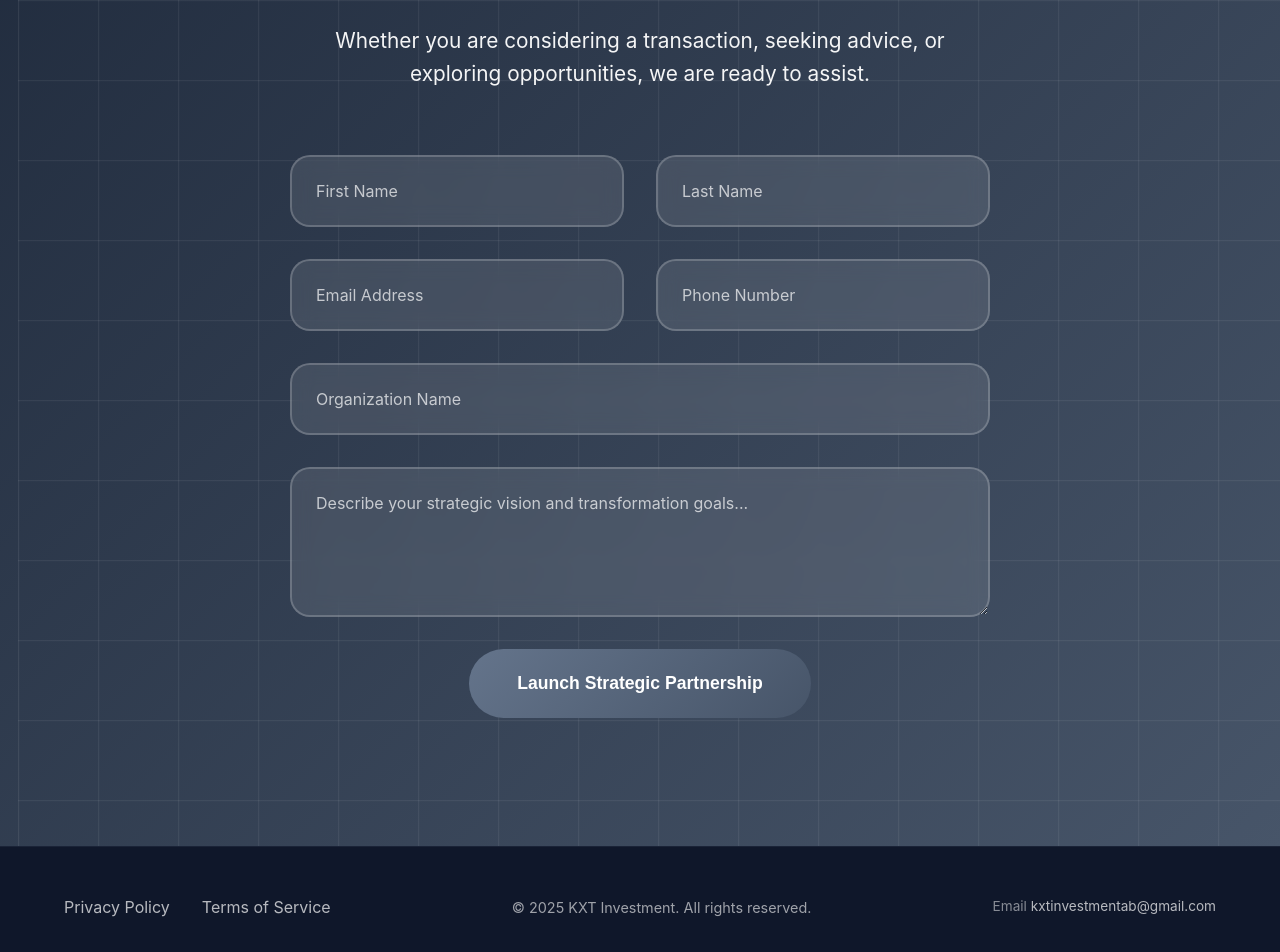
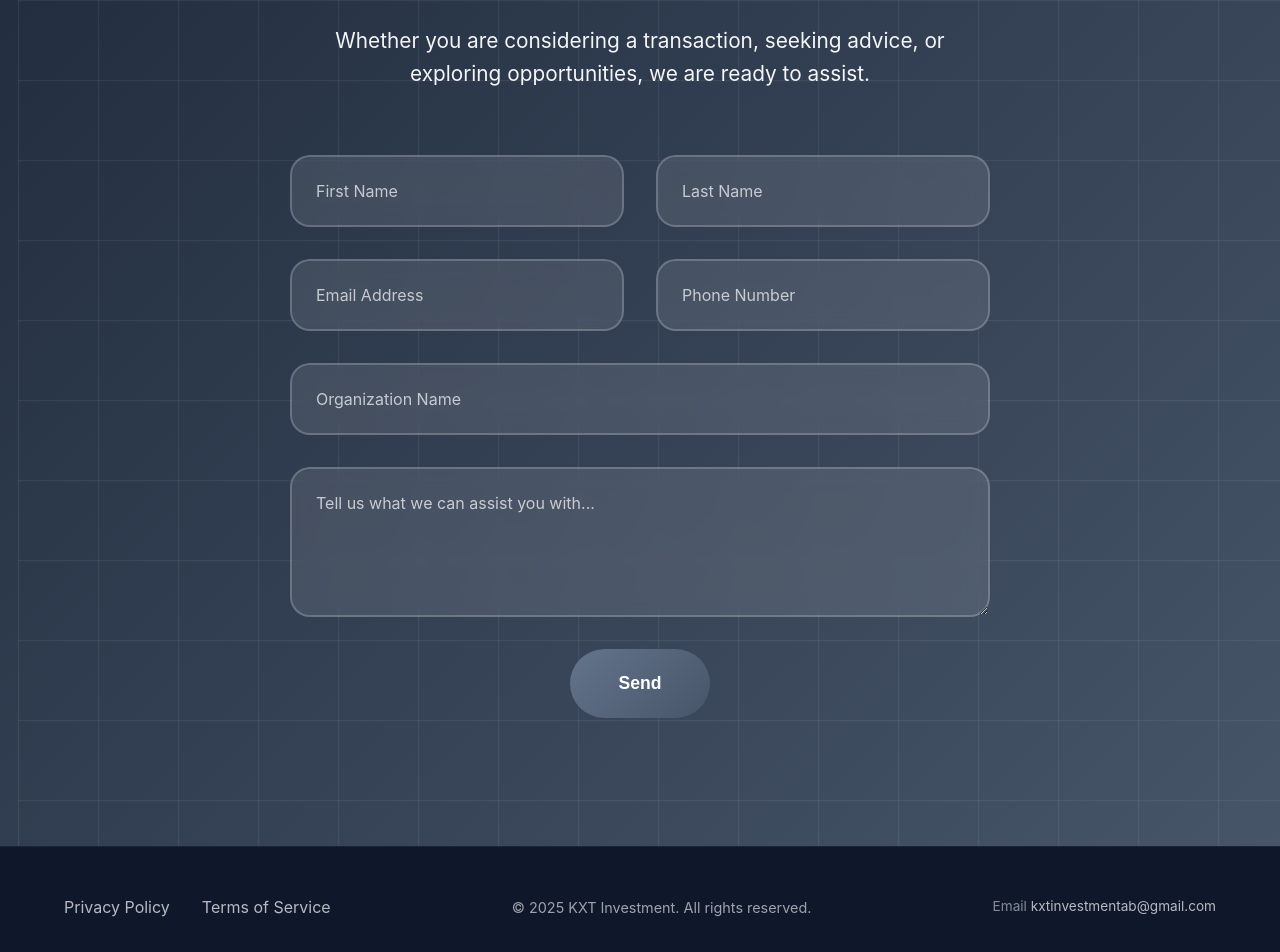
Before and after one commit to Shibbyz/website-KXT_AB, a website: page index.html in a window 1280 px wide. Shown: the part 5174-6126 px from the top of the page. Drawn offline with Linux system fonts and the light colour scheme.

Commit message:
Better Contact form language

```diff
--- a/index.html
+++ b/index.html
@@ -405,8 +405,8 @@
                     <input type="tel" name="phone" placeholder="Phone Number">
                 </div>
                 <input type="text" name="organization" placeholder="Organization Name">
-                <textarea name="message" placeholder="Describe your strategic vision and transformation goals..." required></textarea>
-                <button type="submit" class="submit-btn">Launch Strategic Partnership</button>
+                <textarea name="message" placeholder="Tell us what we can assist you with..." required></textarea>
+                <button type="submit" class="submit-btn">Send</button>
             </form>
         </div>
     </div>
```
